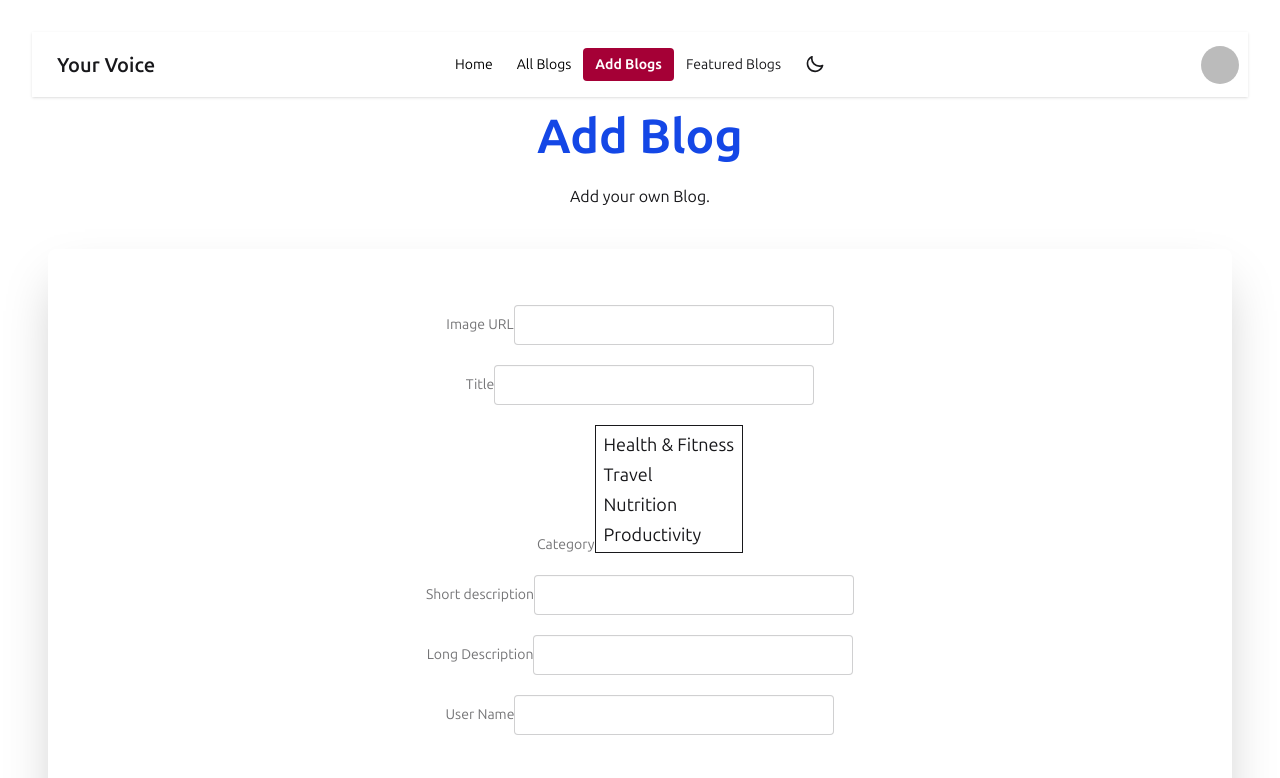
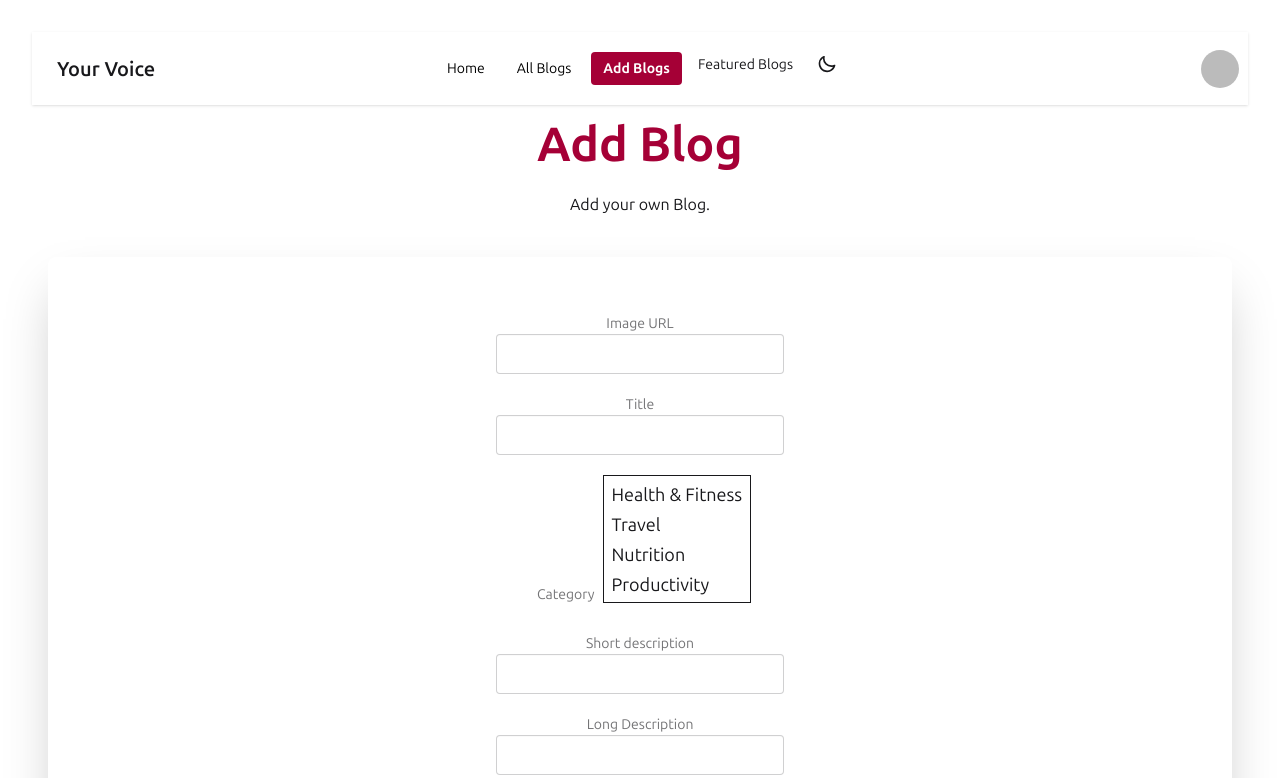
Before and after one commit to Tanmoym047/your_voice_client, a React (Vite) app: page /addblog in a window 1280 px wide. Shown: the top 778 px of the page. Built offline with nearby package versions, Linux system fonts and the light colour scheme; no server answers; sample sign-in values are in the browser's storage.

Commit message:
Navbar fixed

```diff
--- a/src/components/Blogs/AddBlogs.jsx
+++ b/src/components/Blogs/AddBlogs.jsx
@@ -52,11 +52,11 @@ const AddBlogs = () => {
 
             <div className="hero-content flex-col h-full  w-full">
                 <div className="text-center ">
-                    <h1 className="text-2xl lg:text-5xl text-blue-700 font-bold animate__animated animate__backInUp">Add Blog</h1>
+                    <h1 className="text-2xl lg:text-5xl text-rose-800 font-bold animate__animated animate__backInUp">Add Blog</h1>
                     <p className="py-6">Add your own Blog.</p>
                 </div>
                 <div className="card shrink-0 w-full shadow-2xl bg-base-100">
-                    <form onSubmit={handleSubmit(onSubmit)} className="card-body space-y-3">
+                    <form onSubmit={handleSubmit(onSubmit)} className="card-body space-y-3 mx-auto">
                         <div className="form-control">
                             <label className="label">
                                 <span className="label-text">Image URL</span>
@@ -72,7 +72,7 @@ const AddBlogs = () => {
                         </div>
                         <div className="form-control">
                             <label className="label">
-                                <span className="label-text">Category</span>
+                                <span className="label-text p-2">Category</span>
                             </label>
                             <select className='border space-y-2 h-32 text-lg p-2' id="cars" name="cars" size="4"  {...register('category')}>
                                 <option value="Health & Fitness">Health & Fitness</option>
@@ -106,11 +106,14 @@ const AddBlogs = () => {
                         </div>
 
                         <div className="form-control mt-6  space-y-4">
-                            <button className="btn bg-blue-700 text-white">Add</button>
+                            <button className="btn bg-rose-800 text-white">Add</button>
 
                         </div>
 
                     </form>
+
+
+
 
                 </div>
             </div>
--- a/src/components/Root/Navbar.jsx
+++ b/src/components/Root/Navbar.jsx
@@ -58,21 +58,21 @@ const Navbar = () => {
     }
 
     const links = <>
-        <li><NavLink style={({ isActive }) => {
+        <li className='p-1'><NavLink style={({ isActive }) => {
             return {
                 backgroundColor: isActive ? '#a50036' : 'white',
                 fontWeight: isActive ? "bold" : "",
                 color: isActive ? 'white' : 'black'
             };
         }} to='/'>Home</NavLink></li>
-        <li><NavLink style={({ isActive }) => {
+        <li className='p-1'><NavLink style={({ isActive }) => {
             return {
                 backgroundColor: isActive ? '#a50036' : 'white',
                 fontWeight: isActive ? "bold" : "",
                 color: isActive ? 'white' : 'black'
             };
         }} to='/allblogs'>All Blogs</NavLink></li>
-        <li><NavLink style={({ isActive }) => {
+        <li className='p-1'><NavLink style={({ isActive }) => {
             return {
                 backgroundColor: isActive ? '#a50036' : 'white',
                 fontWeight: isActive ? "bold" : "",
@@ -119,7 +119,7 @@ const Navbar = () => {
                         Your Voice</NavLink>
                 </div>
                 <div className="navbar-center hidden lg:flex">
-                    <ul className="menu menu-horizontal px-1">
+                    <ul className="menu menu-horizontal mx-6">
                         {
                             links
                         }
```
